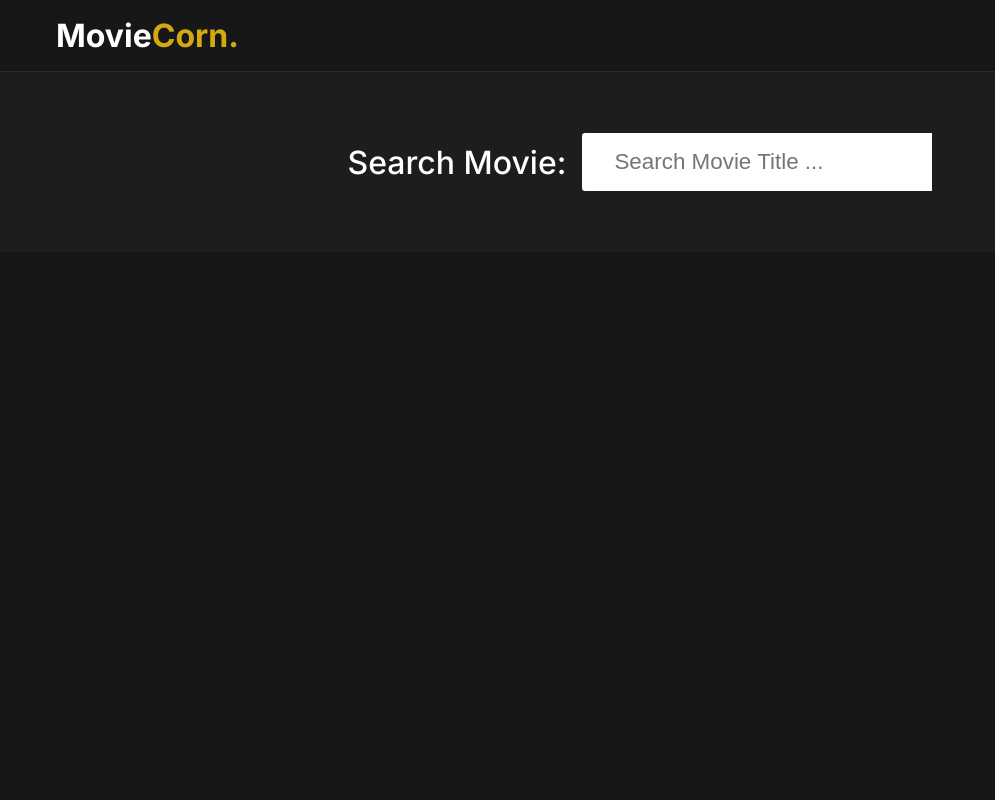
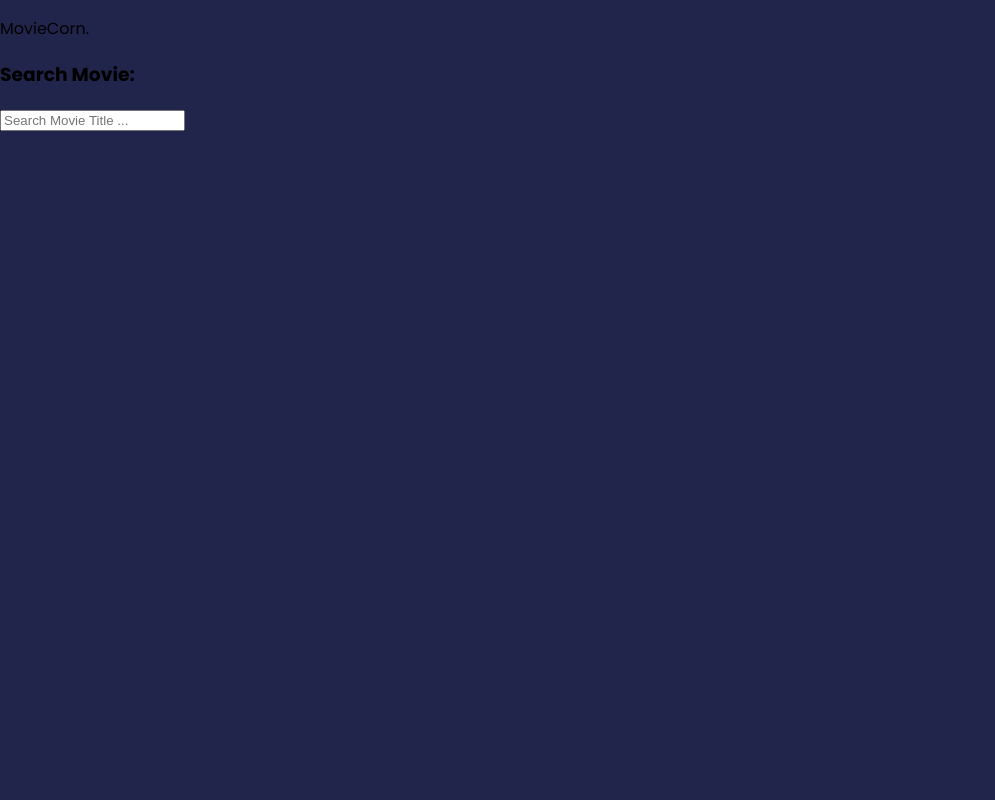
Before and after one commit to TVinayBabu/movie, a PHP site: page / in a window 1280 px wide. Shown: the whole page, without its empty margins (0-995 px from the left). Run offline with PHP 8.4, Linux system fonts and the light colour scheme.

Commit message:
Update mail.css

```diff
--- a/mail.css
+++ b/mail.css
@@ -1,296 +1,276 @@
-@import url('https://fonts.googleapis.com/css2?family=Inter:wght@300;400;500;600;700;800&display=swap');
+@import url('https://fonts.googleapis.com/css2?family=Poppins:wght@200;400;700&display=swap');
+
+*{
+    box-sizing: border-box;
+}
 
 :root{
-    --md-dark-color: #1d1d1d;
-    --dark-color: #171717;
-    --light-dark-color: #292929;
-    --yellow-color: #d4aa11;
+    --primary-color:#22254b;
+    --secondary-color: #373b69;
 }
-*{
-    padding: 0;
+
+body{
+    background-color: var(--primary-color);
+    font-family: 'Poppins', sans-serif;
     margin: 0;
-    -webkit-box-sizing: border-box;
-            box-sizing: border-box;
 }
-body{
-    font-family: 'Inter', sans-serif;
+
+
+header{
+    padding:1rem;
+    display:flex;
+    justify-content: flex-end;
+    background-color: var(--secondary-color);
 }
-a{
-    text-decoration: none;
+
+.search{
+    background-color: transparent;
+    border: 2px solid var(--primary-color);
+    padding:0.5rem 1rem;
+    border-radius: 50px;
+    font-size: 1rem;
+    color:#fff;
+    font-family: inherit;
 }
-img{
-    width: 100%;
-    display: block;
+
+.search:focus{
+    outline:0;
+    background-color: var(--primary-color);
 }
-.wrapper{
-    min-height: 100vh;
-    background-color: var(--dark-color);
+
+.search::placeholder{
+    color: #7378c5;
 }
-.wrapper .container{
-    max-width: 1200px;
-    margin: 0 auto;
-    padding: 0 1rem;
+
+main{
+    display:flex;
+    flex-wrap: wrap;
+    justify-content: center;
 }
-.search-container{
-    background-color: var(--md-dark-color);
-    height: 180px;
-    display: -webkit-box;
-    display: -ms-flexbox;
+
+.movie {
+    width: 300px;
+    margin: 1rem;
+    border-radius: 3px;
+    box-shadow: 0.2px 4px 5px rgba(0,0,0,0.1);
+    background-color: var(--secondary-color);
+    position:relative;
+    overflow: hidden;
+}
+
+
+.movie img{
+    width:100%;
+}
+
+.movie-info{
+    color:#eee;
     display: flex;
-    -webkit-box-align: center;
-        -ms-flex-align: center;
-            align-items: center;
-    -webkit-box-pack: center;
-        -ms-flex-pack: center;
-            justify-content: center;
+    align-items: center;
+    justify-content: space-between;
+    padding: 0.5rem 1rem 1rem;
+    letter-spacing: 0.5px;
 }
-.logo{
-    padding: 1rem 0;
-    border-bottom: 1px solid var(--light-dark-color);
+
+.movie-info h3{
+    margin-top: 0;
 }
-.logo p{
-    font-size: 2rem;
-    color: #fff;
+
+.movie-info span{
+    background-color: var(--primary-color);
+    padding: 0.25rem 0.5rem;
+    border-radius: 3px;
     font-weight: bold;
 }
-.logo p span{
-    color: var(--yellow-color);
-}
-.search-element{
-    display: -webkit-box;
-    display: -ms-flexbox;
-    display: flex;
-    -webkit-box-align: stretch;
-        -ms-flex-align: stretch;
-            align-items: stretch;
-    -webkit-box-pack: center;
-        -ms-flex-pack: center;
-            justify-content: center;
-    -webkit-box-orient: vertical;
-    -webkit-box-direction: normal;
-        -ms-flex-direction: column;
-            flex-direction: column;
-    position: relative;
-}
-.search-element h3{
-    -ms-flex-item-align: center;
-        align-self: center;
-    margin-right: 1rem;
-    font-size: 2rem;
-    color: #fff;
-    font-weight: 500;
-    margin-bottom: 1.5rem;
-}
-.search-element .form-control{
-    padding: 1rem 2rem;
-    font-size: 1.4rem;
-    border: none;
-    border-top-left-radius: 3px;
-    border-bottom-left-radius: 3px;
-    outline: none;
-    color: var(--light-dark-color);
-    width: 350px;
-}
-.search-list{
-    position: absolute;
-    right: 0;
-    top: 100%;
-    max-height: 500px;
-    overflow-y: scroll;
-    z-index: 10;
-}
-.search-list .search-list-item{
-    background-color: var(--light-dark-color);
-    padding: 0.5rem;
-    border-bottom: 1px solid var(--dark-color);
-    width: calc(350px - 8px);
-    color: #fff;
-    cursor: pointer;
-    -webkit-transition: background-color 200ms ease;
-    -o-transition: background-color 200ms ease;
-    transition: background-color 200ms ease;
-}
-.search-list .search-list-item:Hover{
-    background-color: #1f1f1f;
-}
-.search-list-item{
-    display: -webkit-box;
-    display: -ms-flexbox;
-    display: flex;
-    -webkit-box-align: center;
-        -ms-flex-align: center;
-            align-items: center;
-}
-.search-item-thumbnail img{
-    width: 40px;
-    margin-right: 1rem;
-}
-.search-item-info h3{
-    font-weight: 600;
-    font-size: 1rem;
-}
-.search-item-info p{
-    font-size: 0.8rem;
-    margin-top: 0.5rem;
-    font-weight: 600;
-    opacity: 0.6;
+
+.movie-info span.green{
+    color:lightgreen;
 }
 
-/* thumbnail */
-.search-list::-webkit-scrollbar{
-    width: 8px;
-}
-.search-list::-webkit-scrollbar-track{
-    -webkit-box-shadow: inset 0 0 6px rgba(0, 0, 0, 0.3);
-            box-shadow: inset 0 0 6px rgba(0, 0, 0, 0.3);
-}
-.search-list::-webkit-scrollbar-thumb{
-    background-color: var(--yellow-color);
-    outline: none;
-    border-radius: 10px;
+.movie-info span.orange{
+    color:orange;
 }
 
-/* js related class */
-.hide-search-list{
-    display: none;
+.movie-info span.red{
+    color:red;
 }
 
-/* movie result */
-.result-container{
-    padding: 3rem 0;
-}
-.movie-poster img{
-    max-width: 300px;
-    margin: 0 auto;
-    border: 4px solid #fff;
-}
-.movie-info{
-    text-align: center;
-    color: #fff;
-    padding-top: 3rem;
+.overview{
+    position:absolute;
+    left:0;
+    right:0;
+    bottom:0;
+    background-color: #fff;
+    padding: 1rem;
+    max-height: 100%;
+    transform:translateY(101%);
+    transition:transform 0.3s ease-in;
 }
 
-/* movie info stylings */
-.movie-title{
-    font-size: 2rem;
-    color: var(--yellow-color);
+.movie:hover .overview{
+    transform:translateY(0)
 }
-.movie-misc-info{
-    list-style-type: none;
-    display: -webkit-box;
-    display: -ms-flexbox;
-    display: flex;
-    -webkit-box-align: center;
-        -ms-flex-align: center;
-            align-items: center;
-    -webkit-box-pack: center;
-        -ms-flex-pack: center;
-            justify-content: center;
-    padding: 1rem;
+
+#tags{
+    width:80%;
+    display:flex;
+    flex-wrap: wrap;
+    justify-content: center;
+    align-items: center;
+    margin: 10px auto;
 }
-.movie-info .year{
-    font-weight: 500;
+
+.tag{
+    color:white;
+    padding:10px 20px;
+    background-color: orange;
+    border-radius: 50px;
+    margin:5px;
+    display:inline-block;
+    cursor: pointer;
 }
-.movie-info .rated{
-    background-color: var(--yellow-color);
-    padding: 0.4rem;
-    margin: 0 0.4rem;
-    border-radius: 3px;
+
+.tag.highlight{
+    background-color: red;
+}
+.no-results{
+    color:white;
+}
+
+.pagination{
+    display:flex;
+    margin:10px 30px;
+    align-items: center;
+    justify-content: center;
+    color:white;
+}
+
+.page{
+    padding:20px;
+    cursor:pointer;
+}
+
+.page.disabled{
+    cursor:not-allowed;
+    color:grey;
+}
+
+.current{
+    padding: 10px 20px;
+    border-radius: 50%;
+    border: 5px solid orange;
+    font-size: 20px;
     font-weight: 600;
 }
-.movie-info .released{
-    font-size: 0.9rem;
-    opacity: 0.9;
+
+.know-more{
+    background-color: orange;
+    color:white;
+    font-size: 16px;
+    font-weight: bold;
+    border:0;
+    border-radius: 50px;
+    padding: 10px 20px;
+    margin-top: 5px;
 }
-.movie-info .writer{
-    padding: 0.5rem;
-    margin: 1rem 0;
-}
-.movie-info .genre{
-    background-color: var(--light-dark-color);
-    display: inline-block;
-    padding: 0.5rem;
-    border-radius: 3px;
-}
-.movie-info .plot{
-    max-width: 400px;
-    margin: 1rem auto;
-}
-.movie-info .language{
-    color: var(--yellow-color);
-    font-style: italic;
-}
-.movie-info .awards{
-    font-weight: 300;
-    font-size: 0.9rem;
-}
-.movie-info .awards i{
-    color: var(--yellow-color);
-    margin: 1rem 0.7rem 0 0;
+/* The Overlay (background) */
+.overlay {
+    /* Height & width depends on how you want to reveal the overlay (see JS below) */
+    height: 100%;
+    width: 0;
+    position: fixed; /* Stay in place */
+    z-index: 1; /* Sit on top */
+    left: 0;
+    top: 0;
+    background-color: rgb(0,0,0); /* Black fallback color */
+    background-color: rgba(0,0,0, 0.9); /* Black w/opacity */
+    overflow-x: hidden; /* Disable horizontal scroll */
+    transition: 0.5s; /* 0.5 second transition effect to slide in or slide down the overlay (height or width, depending on reveal) */
+  }
+
+  /* Position the content inside the overlay */
+  .overlay-content {
+    position: relative;
+    top: 10%; /* 25% from the top */
+    width: 100%; /* 100% width */
+    text-align: center; /* Centered text/links */
+    margin-top: 30px; /* 30px top margin to avoid conflict with the close button on smaller screens */
+  }
+
+  /* The navigation links inside the overlay */
+  .overlay a {
+    padding: 8px;
+    text-decoration: none;
+    font-size: 36px;
+    color: #818181;
+    display: block; /* Display block instead of inline */
+    transition: 0.3s; /* Transition effects on hover (color) */
+  }
+
+  /* When you mouse over the navigation links, change their color */
+  .overlay a:hover, .overlay a:focus {
+    color: #f1f1f1;
+  }
+
+  /* Position the close button (top right corner) */
+  .overlay .closebtn {
+    position: absolute;
+    top: 20px;
+    right: 45px;
+    font-size: 60px;
+  }
+
+  /* When the height of the screen is less than 450 pixels, change the font-size of the links and position the close button again, so they don't overlap */
+  @media screen and (max-height: 450px) {
+    .overlay a {font-size: 20px}
+    .overlay .closebtn {
+      font-size: 40px;
+      top: 15px;
+      right: 35px;
+    }
+  }
+
+
+  .embed.hide{
+      display: none;
+  }
+
+  .embed.show{
+      display: inline-block;
+  }
+
+  .arrow{
+      position: absolute;
+      font-size: 40px;
+  }
+
+  .arrow.left-arrow{
+      top:50%;
+      left:5%;
+      transform: translateY(-50%);
+  }
+
+
+  .arrow.right-arrow{
+    top:50%;
+    transform: translateY(-50%);
+    right:5%;
 }
 
-@media(max-width: 450px){
-    .logo p{
-        font-size: 1.4rem;
-    }
-    .search-element .form-control{
-        width: 90%;
-        margin: 0 auto;
-        padding: 0.5rem 1rem;
-    }
-    .search-element h3{
-        font-size: 1.4rem;
-    }
-    .search-list{
-        width: 90%;
-        right: 50%;
-        -webkit-transform: translateX(50%);
-            -ms-transform: translateX(50%);
-                transform: translateX(50%);
-    }
-    .search-list .search-list-item{
-        width: 100%;
-    }
-    .movie-misc-info{
-        -webkit-box-orient: vertical;
-        -webkit-box-direction: normal;
-            -ms-flex-direction: column;
-                flex-direction: column;
-    }
-    .movie-misc-info li:nth-child(2){
-        margin: 0.8rem 0;
-    }
+.dots{
+    margin-top: 30px;
 }
 
-@media(min-width: 800px){
-    .search-element{
-        -webkit-box-orient: horizontal;
-        -webkit-box-direction: normal;
-            -ms-flex-direction: row;
-                flex-direction: row;
-    }
-    .search-element h3{
-        margin-bottom: 0;
-    }
-    .result-grid{
-        display: grid;
-        grid-template-columns: repeat(2, 1fr);
-    }
-    .movie-info{
-        text-align: left;
-        padding-top: 0;
-    }
-    .movie-info .movie-misc-info{
-        -webkit-box-pack: start;
-            -ms-flex-pack: start;
-                justify-content: flex-start;
-        padding-left: 0;
-    }
-    .movie-info .plot{
-        margin-left: 0;
-    }
-    .movie-info .writer{
-        padding-left: 0;
-        margin-left: 0;
-    }
+.dots .dot {
+    padding: 5px 15px;
+    border-radius: 50%;
+    border: 5px solid var(--secondary-color);
+    color: white;
+    font-size: 20px;
+    font-weight: 600;
+    margin: 5px;
 }
+
+.dots .dot.active{
+    border-color: orange;
+}
```
